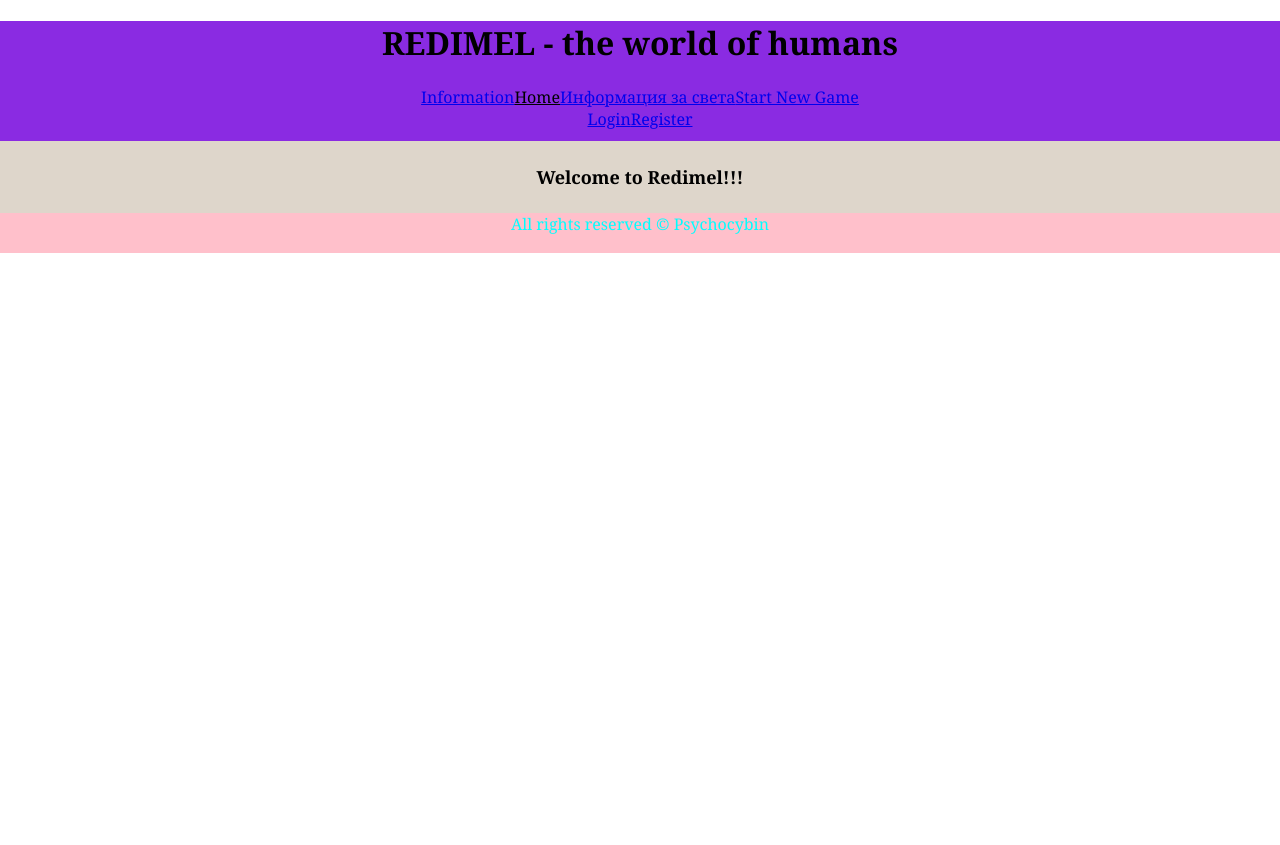
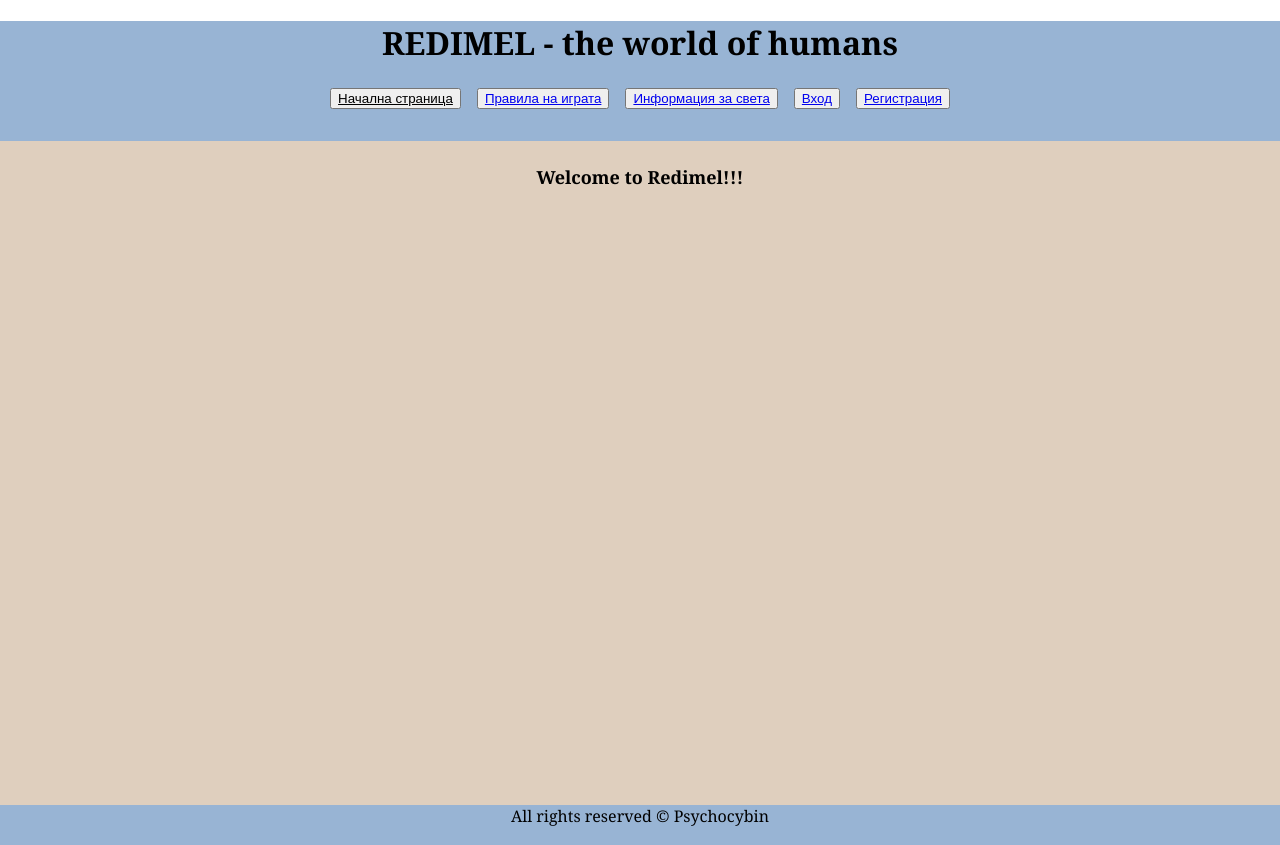
Before and after one commit to Psychocybin/redimel-client, a React (Create React App) app: page / in a window 1280 px wide. Before the commit the page ends 800 px from the top, so only its background shows below. Built offline with nearby package versions, Linux system fonts and the light colour scheme.

Commit message:
adding CurrentPage functionality
refactoring Header, adding new styles

```diff
--- a/src/App.css
+++ b/src/App.css
@@ -1,39 +1,47 @@
 .app {
   background-size: 80;
   text-align: center;
-  background-color: rgb(222, 214, 203);
+  background-color: rgb(223, 207, 190);
+  /* background-color: rgb(222, 214, 203); */
   font-family: Cambria, Cochin, Georgia, Times, 'Times New Roman', serifs;
 }
 
 .app-header {
+  text-align: center;
   height: 15vh;
   text-decoration: solid;
   color: black;
   text-decoration-style: solid;
-  background-color: blueviolet;
+  background-color: rgb(152, 180, 212);
+}
+
+.btn-link {
+  margin-left: 8px;
+  margin-right: 8px;
 }
 
 .site-footer {
   max-width: 20;
   height: 5vh;
-  color: aqua;
+  /* color: aqua; */
   text-size-adjust: 22;
-  background-color: pink;
+  background-color: rgb(152, 180, 212);
 }
 
 .main {
   font-size: large;
+  min-height: 80vh;
   width: 100%;
-  /* height: 80vh; */
   margin: auto;
 }
 
 .redimel-info {
   margin: 2rem auto;
   padding: 2rem;
-  max-width: 30rem;
+  max-width: 60rem;
   border-radius: 6px;
-  background: linear-gradient(#93c9cb, #6ed4db);
+  background-color: rgb(152, 180, 212);
+  /* background: linear-gradient(#93c9cb, #6ed4db); */
   box-shadow: 0 0 8px rgba(0,0,0,0.3);
 }
 
@@ -43,7 +51,8 @@
 
 .dropdown-menu {
   border-style: solid;
-  background: rgb(219, 219, 160);
+  background-color: rgb(223, 207, 190);
+  /* background: rgb(219, 219, 160); */
   box-shadow: 0px 10px 30px 0px rgba(82, 63, 105, 0.05);
 }
 
@@ -68,14 +77,13 @@
 
 .start-game-container {
   width: 100%;
-  /* height: 100vh; */
-  border-style: outset;
 }
 
 .leftpane {
   width: 20%;
   height: 80vh;
-  background-color: rosybrown;
+  background-color: rgb(152, 180, 212);
+  /* background-color: royalblue; */
 }
 
 .leftpane button {
@@ -85,14 +93,14 @@
 .middlepane {
   width: 60%;
   height: 80vh;
-  background-color: royalblue;
+  background-color: rgb(223, 207, 190);
 }
 
 .rightpane {
   font-size: medium;
   width: 20%;
   height: 80vh;
-  background-color: yellow;
+  background-color: rgb(152, 180, 212);
 }
 
 body {
@@ -111,3 +119,24 @@ body {
 li {
   list-style-type: none;
 }
+
+.page-text {
+  padding-left: 10%;
+  padding-right: 10%;
+  padding-bottom: 40px;
+}
+
+.page-change-notices {
+  font-style: italic;
+}
+
+.page-choices button{
+  font-size: medium;
+  width: 60%;
+  margin: 1rem auto;
+  padding: 1rem;
+  border-radius: 6px;
+  background-color: rgb(152, 180, 212);
+  /* background: linear-gradient(#93c9cb, #6ed4db); */
+  box-shadow: 0 0 8px rgba(0,0,0,0.3);
+}
--- /dev/null
+++ b/src/components/ContinueGame/CurrentPage.js
@@ -0,0 +1,21 @@
+const CurrentPage = ({
+    page
+}) => {
+
+
+
+    console.log(page);
+
+    return (
+        <div className="Current-page">
+            <h5 className="page-change-notices">{page.changeNotices}</h5>
+            <div className="page-text">{page.description}cdsjjdbsbdhbdshbdsbdbsbfksdbfjvndslvndsaiuvjvn;jvnrkufhsfnealfkbecunksjnfkj fksdk  sbv sg gs  gs gbs jgsg g  bgsj gs ggg  ss  gs sgs g s gs ggs bsdfb sdhj bshd f shs sb sh sd bsd bfdshbf hjds fhjds hj s sfsdf </div>
+            <div className="page-choices">
+                {page.choices.map(x =>
+                    <button key={x.id}>{x.description}</button>)}
+            </div>
+        </div>
+    );
+}
+
+export default CurrentPage;
--- a/src/components/ContinueGame/ShowGroupWestStats.js
+++ b/src/components/ContinueGame/ShowGroupWestStats.js
@@ -9,16 +9,16 @@ export default function ShowGroupWestStats({
             <p>important information - {groupWest.importantInformation}</p>
             <p>morals - {groupWest.morals}</p>
             <p>slain monsters - {groupWest.slainMonsters}</p>
-            <p>teamGame - {groupWest.teamGame}</p>
+            <p>team game - {groupWest.teamGame}</p>
             <p>temporary points - {groupWest.temporaryPoints}</p>
-            <p>actual mission - {groupWest.actualMission}</p>
+            <p>actual mission - {groupWest.actualMission !== "" ? groupWest.actualMission : "None"}</p>
             <h4>missions</h4>
             {groupWest.missions.map(x =>
-                <p key={x.id}>- {x.name} - {x.isItDone ? "Complite" : "Active"}</p>
+                <p key={x.id}>{x.name} - {x.isItDone ? "Complite" : "Active"}</p>
             )}
-            <h4>battle groups</h4>
+            <h4>battle groups (number of people)</h4>
             {groupWest.battleGroups.map(x =>
-                <p key={x.id}>- {x.name}, number of people - {x.countPeople}</p>
+                <p key={x.id}>{x.name} - {x.countPeople}</p>
             )}
             <h4>negotiations</h4>
             {groupWest.negotiations.map(x =>
--- a/src/components/ContinueGame/ShowHeroStats.js
+++ b/src/components/ContinueGame/ShowHeroStats.js
@@ -29,10 +29,10 @@ export default function ShowHeroStats({
             <p>agility - {hero.indicators.agility}</p>
             <p>evasion - {hero.indicators.evasion}</p>
             <p>endurance - {hero.indicators.endurance}</p>
-            <h4>ability</h4>
+            <h4>abilities</h4>
             {Object.entries(hero.ability).map(([key, value], x) =>
                 <div key={x}>
-                    {value === true && <p> - {key}</p>}
+                    {value === true && <p>{key}</p>}
                 </div>
             )}
             <h4>equipments</h4>
@@ -93,9 +93,9 @@ export default function ShowHeroStats({
             {hero.equipments.talismans.length > 0
                 ? hero.equipments.talismans.map(x =>
                     <div key={x.id}>
-                        <p>type - {getTalismanType(hero.equipments.talismans.talismansType)}</p>
-                        <p>name - {hero.equipments.talismans.name}</p>
-                        <p>{hero.equipments.talismans.bonusIndicator} - {hero.equipments.talismans.bonusPoints}</p>
+                        <p>{hero.equipments.talismans.name}</p>
+                        <p>- type - {getTalismanType(hero.equipments.talismans.talismansType)}</p>
+                        <p>- {hero.equipments.talismans.bonusIndicator} + {hero.equipments.talismans.bonusPoints}</p>
                     </div>)
                 : "None"
             }
@@ -109,9 +109,9 @@ export default function ShowHeroStats({
             {hero.specialAbility.natureSkills.length > 0
                 ? hero.specialAbility.natureSkills.map(x =>
                     <div key={x.id}>
-                        <p>name - {x.name}</p>
-                        <p>required mental energy - {x.requiredMentalEnergy}</p>
-                        <p>skill level - {x.skillLevel}</p>
+                        <p>{x.name}</p>
+                        <p>- required mental energy - {x.requiredMentalEnergy}</p>
+                        <p>- skill level - {x.skillLevel}</p>
                     </div>)
                 : "None"
             }
@@ -119,9 +119,9 @@ export default function ShowHeroStats({
             {hero.specialAbility.spells.length > 0
                 ? hero.specialAbility.spells.map(x =>
                     <div key={x.id}>
-                        <p>name - {x.name}</p>
-                        <p>required mental energy - {x.requiredMentalEnergy}</p>
-                        <p>skill level - {x.skillLevel}</p>
+                        <p>{x.name}</p>
+                        <p>- required mental energy - {x.requiredMentalEnergy}</p>
+                        <p>- skill level - {x.skillLevel}</p>
                     </div>)
                 : "None"
             }
@@ -129,9 +129,9 @@ export default function ShowHeroStats({
             {hero.specialAbility.rituals.length > 0
                 ? hero.specialAbility.rituals.map(x =>
                     <div key={x.id}>
-                        <p>name - {x.name}</p>
-                        <p>required mental energy - {x.requiredMentalEnergy}</p>
-                        <p>skill level - {x.skillLevel}</p>
+                        <p>{x.name}</p>
+                        <p>- required mental energy - {x.requiredMentalEnergy}</p>
+                        <p>- skill level - {x.skillLevel}</p>
                     </div>)
                 : "None"
             }
@@ -139,7 +139,7 @@ export default function ShowHeroStats({
             {hero.promises.length > 0
                 ? hero.promises.map(x =>
                     <div key={x.id}>
-                        <h5>{x.name} - {x.IsItDone ? "fulfilled" : "unfulfilled"}</h5>
+                        <p>{x.name} - {x.IsItDone ? "fulfilled" : "unfulfilled"}</p>
                     </div>)
                 : "None"
             }
--- a/src/components/Header/Header.js
+++ b/src/components/Header/Header.js
@@ -7,38 +7,40 @@ function Header() {
     const { jwtToken } = useContext(AuthContext);
 
     let guestNavigation = (
-        <div id="guest">
-            {/* <p /> */}
-            <NavLink
+        <>
+            <button className="btn-link"><NavLink
                 to="/login"
                 className={({ isActive }) => isActive ? 'navbar-active' : undefined}
             >
-                Login
-            </NavLink>
-            {/* <p /> */}
-            <NavLink
+                Вход
+            </NavLink></button>
+            <button className="btn-link"><NavLink
                 to="/register"
                 className={({ isActive }) => isActive ? 'navbar-active' : undefined}
             >
-                Register
-            </NavLink>
-        </div>
+                Регистрация
+            </NavLink></button>
+        </>
     );
 
     let userNavigation = (
-        <div id="user">
-            {/* <p /> */}
-            <NavLink
+        <>
+            <button className="btn-link"><NavLink
+                to="/start-new-game"
+                className={({ isActive }) => isActive ? 'navbar-active' : undefined}
+            >
+                Започни нова игра
+            </NavLink></button>
+            <button className="btn-link"><NavLink
                 to="/start-game"
                 className={({ isActive }) => isActive ? 'navbar-active' : undefined}
             >
-                Continue Game
-            </NavLink>
-            {/* <p> </p> */}
-            <Link to="/logout">
-                Logout
-            </Link>
-        </div>
+                Продължи играта
+            </NavLink></button>
+            <button className="btn-link"><Link to="/logout">
+                Изход
+            </Link></button>
+        </>
     );
 
     return (
@@ -46,34 +48,25 @@ function Header() {
             <h1>REDIMEL - the world of humans</h1>
             <nav className="navbar">
                 <section className="redimel-info-dashboard">
-                    <NavLink
-                        to="/world-info"
-                        className={({ isActive }) => isActive ? 'navbar-active' : undefined}
-                    >
-                        Information
-                    </NavLink>
-                    {/* <p> </p> */}
-                    <NavLink
+                <button className="btn-link"><NavLink
                         to="/"
                         className={({ isActive }) => isActive ? 'navbar-active' : undefined}
                         end
                     >
-                        Home
-                    </NavLink>
-                    {/* <p> </p> */}
-                    <NavLink
+                        Начална страница
+                    </NavLink></button>
+                    <button className="btn-link"><NavLink
+                        to="/world-info"
+                        className={({ isActive }) => isActive ? 'navbar-active' : undefined}
+                    >
+                        Правила на играта
+                    </NavLink></button>
+                    <button className="btn-link"><NavLink
                         to="/redimel-infos"
                         className={({ isActive }) => isActive ? 'navbar-active' : undefined}
                     >
                         Информация за света
-                    </NavLink>
-                    {/* <p> </p> */}
-                    <NavLink
-                        to="/start-new-game"
-                        className={({ isActive }) => isActive ? 'navbar-active' : undefined}
-                    >
-                        Start New Game
-                    </NavLink>
+                    </NavLink></button>
 
                     {jwtToken
                         ? userNavigation
```
